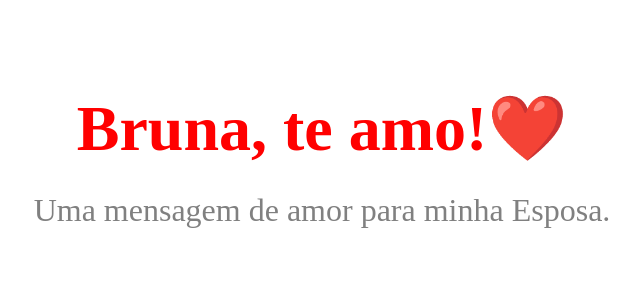
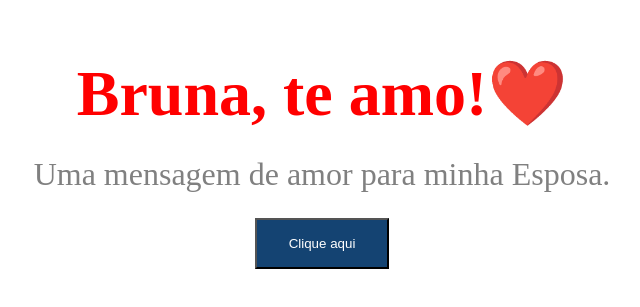
Before and after one commit to philalbu/clone-tabnews, a Next.js app: page / in a window 1280 px wide. Shown: the part 205-512 px from the top of the page, without its empty margins (318-958 px from the left). Built offline with nearby package versions, Linux system fonts and the light colour scheme.

Commit message:
Inclusão de botão

```diff
--- a/pages/index.js
+++ b/pages/index.js
@@ -3,6 +3,7 @@ function Home() {
         <div style={{ display: 'flex', alignItems: 'center', justifyContent: 'center', height: '90vh', flexDirection: 'column', gap: '20px'}}>
             <h1 style={{ color: 'red', fontSize: '4rem', lineHeight: '115%', margin: '0' }}>Bruna, te amo!❤️</h1>
             <p style={{ color: 'gray', fontSize: '2rem', lineHeight: '150%', margin: '0' }}>Uma mensagem de amor para minha Esposa.</p>
+            <button style={{ backgroundColor: '#144372', padding: '16px 32px', color: '#ffffff'}}>Clique aqui</button>
         </div>
     )
 }
```
